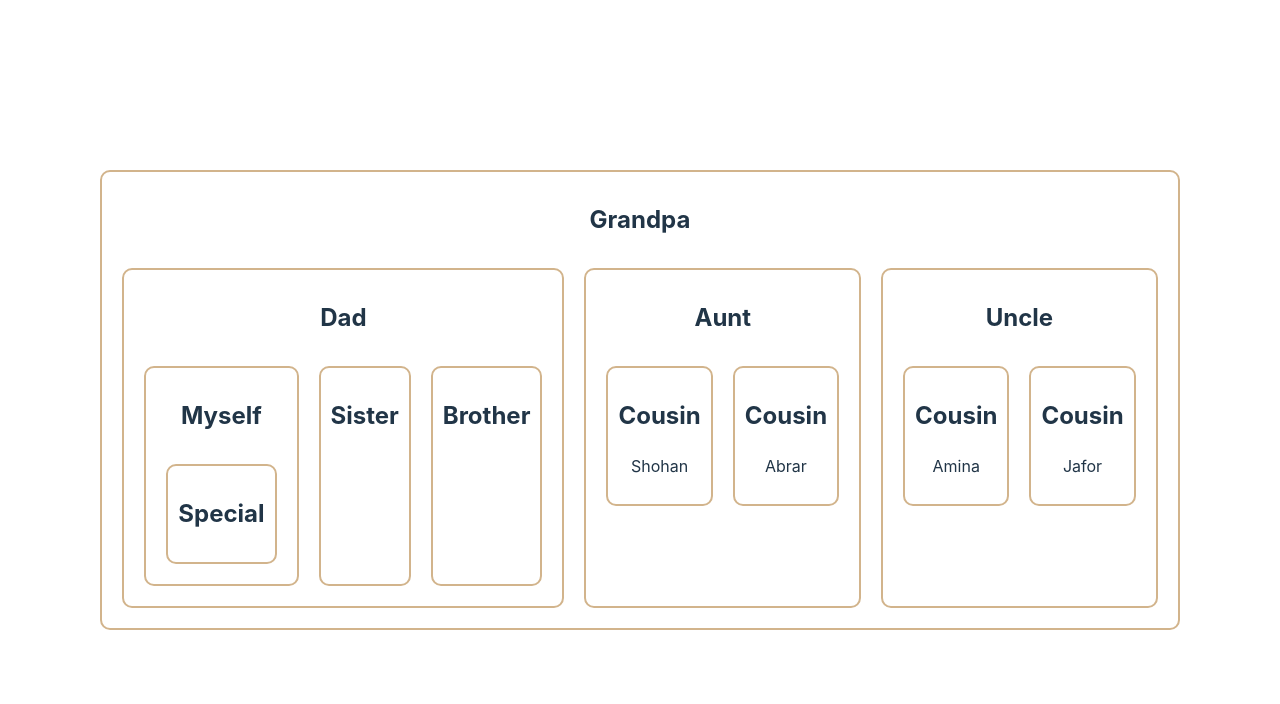
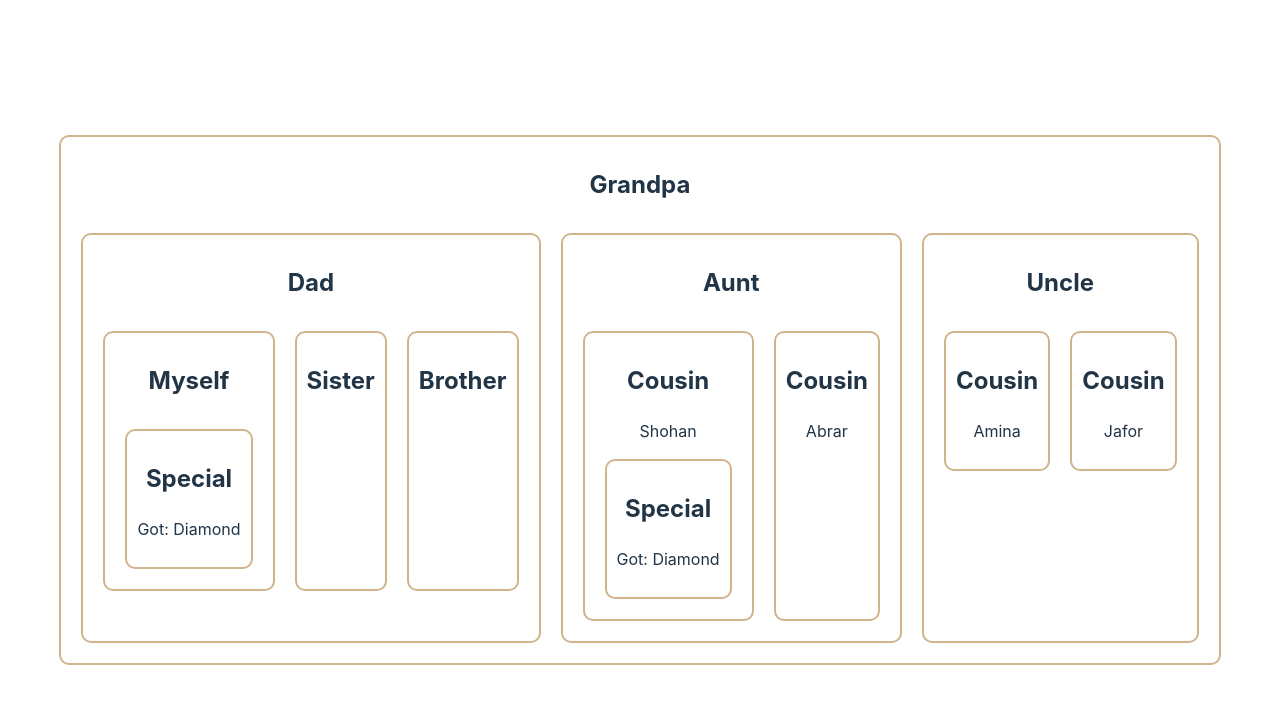
Before and after one commit to AskatAsh/React-JS-Practice, a React (Vite) app in the folder project-form-master/: page / in a window 1280 px wide. Shown: the top 704 px of the page. Built offline with nearby package versions, Linux system fonts and the light colour scheme.

Commit message:
used props drilling to pass value

```diff
--- a/project-form-master/src/Component/Aunt/Aunt.jsx
+++ b/project-form-master/src/Component/Aunt/Aunt.jsx
@@ -1,11 +1,11 @@
 import Cousin from "../Cousin/Cousin";
 
-const Aunt = () => {
+const Aunt = ({ring}) => {
     return (
         <div>
             <h2>Aunt</h2>
             <section className="flex">
-                <Cousin cousin={"Shohan"}></Cousin>
+                <Cousin cousin={"Shohan"} ring={ring}></Cousin>
                 <Cousin cousin={"Abrar"}></Cousin>
             </section>
         </div>
--- a/project-form-master/src/Component/Cousin/Cousin.jsx
+++ b/project-form-master/src/Component/Cousin/Cousin.jsx
@@ -1,10 +1,16 @@
 import PropTypes from 'prop-types';
+import Special from '../Special/Special';
 
-const Cousin = ({cousin}) => {
+const Cousin = ({cousin, ring}) => {
     return (
         <div>
             <h2>Cousin</h2>
             <p>{cousin}</p>
+            <section>
+                {
+                    ring && <Special ring={ring}></Special>
+                }
+            </section>
         </div>
     );
 };
--- a/project-form-master/src/Component/Dad/Dad.jsx
+++ b/project-form-master/src/Component/Dad/Dad.jsx
@@ -2,12 +2,12 @@ import Brother from "../Brother/Brother";
 import Myself from "../Myself/Myself";
 import Sister from "../Sister/Sister";
 
-const Dad = () => {
+const Dad = ({ring}) => {
     return (
         <div>
             <h2>Dad</h2>
             <section className="flex">
-                <Myself></Myself>
+                <Myself ring={ring}></Myself>
                 <Sister></Sister>
                 <Brother></Brother>
             </section>
--- a/project-form-master/src/Component/Grandpa/Grandpa.jsx
+++ b/project-form-master/src/Component/Grandpa/Grandpa.jsx
@@ -3,13 +3,14 @@ import Dad from '../Dad/Dad';
 import Uncle from '../Uncle/Uncle';
 import './Grandpa.css'
 const Grandpa = () => {
+    const ring = "Diamond";
     return (
         <div className="grandpa">
             <div>
                 <h2>Grandpa</h2>
                 <section className='flex'>
-                    <Dad></Dad>
-                    <Aunt></Aunt>
+                    <Dad ring={ring}></Dad>
+                    <Aunt ring={ring}></Aunt>
                     <Uncle></Uncle>
                 </section>
             </div>
--- a/project-form-master/src/Component/Myself/Myself.jsx
+++ b/project-form-master/src/Component/Myself/Myself.jsx
@@ -1,11 +1,11 @@
 import Special from "../Special/Special";
 
-const Myself = () => {
+const Myself = ({ring}) => {
     return (
         <div>
             <h2>Myself</h2>
             <section className="flex">
-                <Special></Special>
+                <Special ring={ring}></Special>
             </section>
         </div>
     );
--- a/project-form-master/src/Component/Special/Special.jsx
+++ b/project-form-master/src/Component/Special/Special.jsx
@@ -1,8 +1,9 @@
 
-const Special = () => {
+const Special = ({ring}) => {
     return (
         <div>
             <h2>Special</h2>
+            <p>Got: {ring}</p>
         </div>
     );
 };
```
